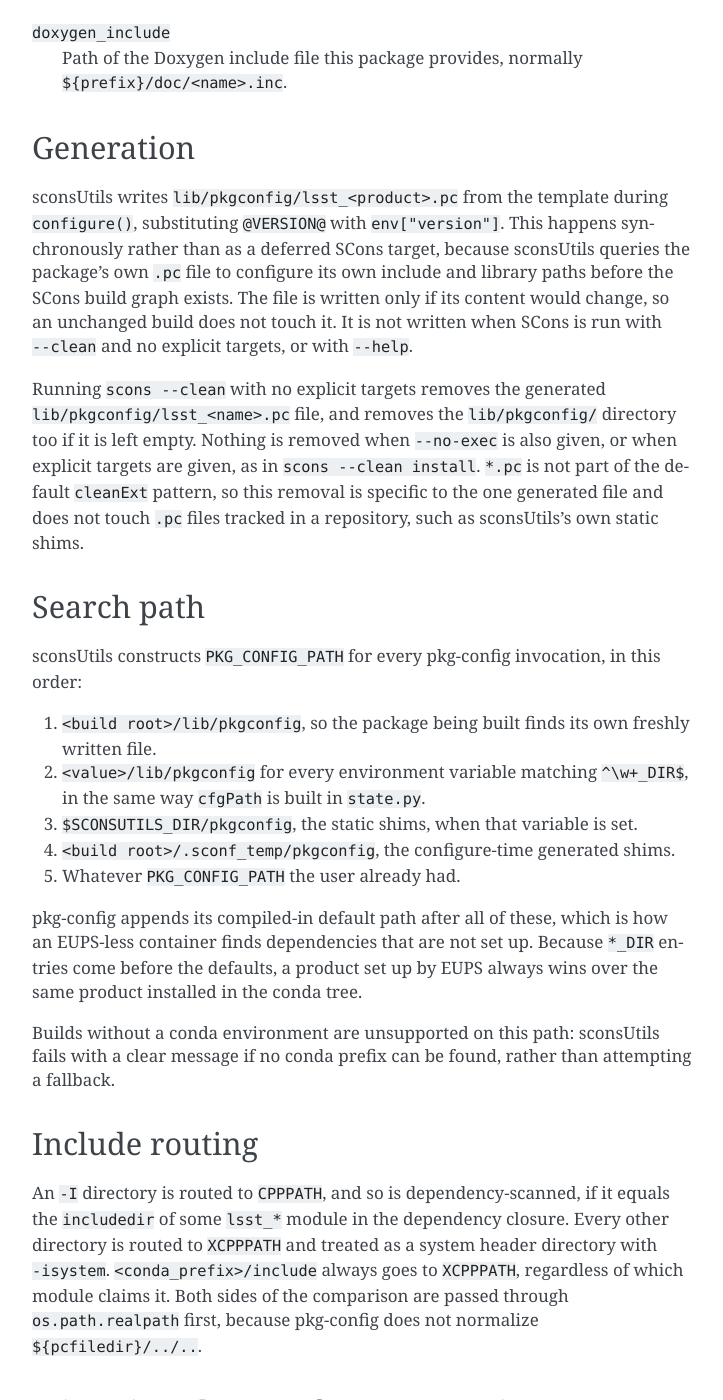
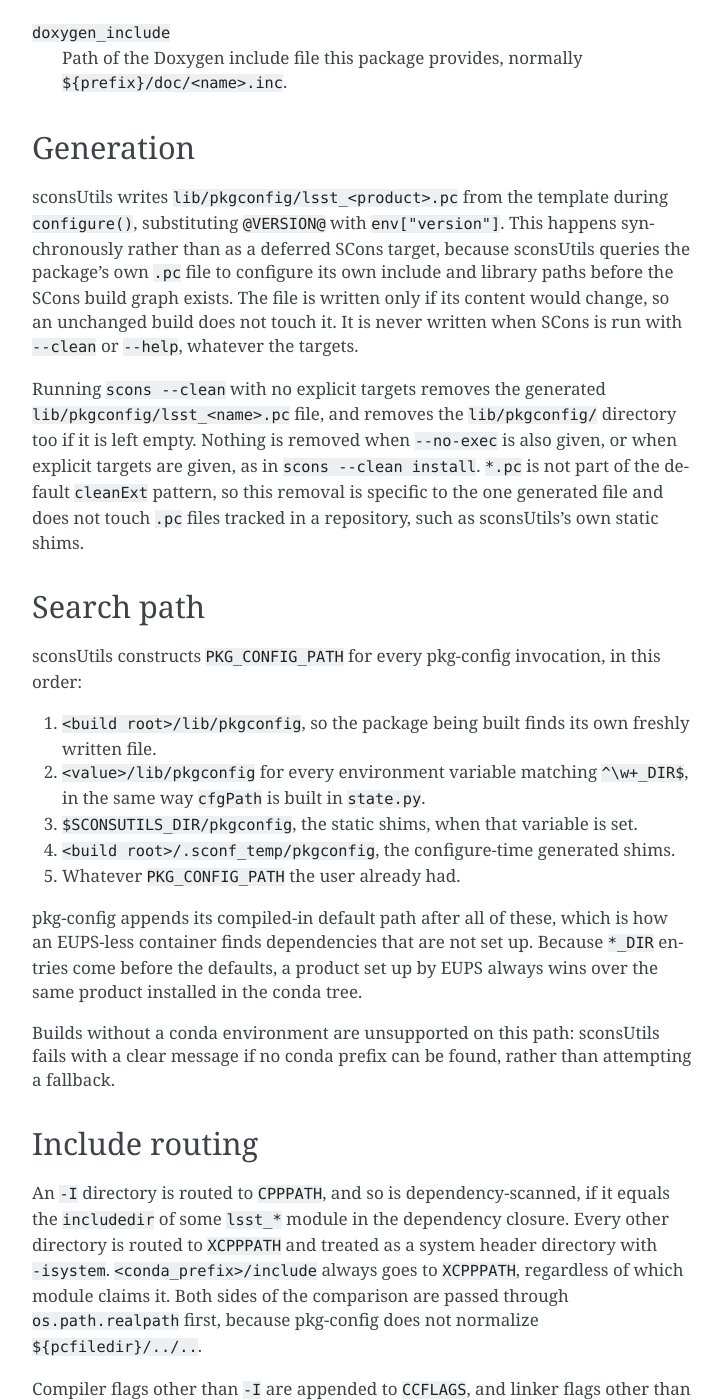
Before and after one commit to lsst/sconsUtils, a Sphinx documentation site: the page built from doc/lsst.sconsUtils/pkgconfig.rst, in a window 1280 px wide and 1400 px high, scrolled down 2023 px. Shown: the whole window, without its empty margins (388-1111 px from the left). Built offline with Sphinx 7.4.7, drawn with Linux system fonts in a browser that asks for light colours; the version number could not be read and is left out; some of the changed text lies outside the part shown.

Commit message:
Correct pkg-config documentation
State that the .pc file is never written under --clean or --help, and
where non -I compiler flags and non -L/-l linker flags go.

```diff
--- a/doc/lsst.sconsUtils/pkgconfig.rst
+++ b/doc/lsst.sconsUtils/pkgconfig.rst
@@ -88,7 +88,7 @@ Generation
 sconsUtils writes ``lib/pkgconfig/lsst_<product>.pc`` from the template during ``configure()``, substituting ``@VERSION@`` with ``env["version"]``.
 This happens synchronously rather than as a deferred SCons target, because sconsUtils queries the package's own ``.pc`` file to configure its own include and library paths before the SCons build graph exists.
 The file is written only if its content would change, so an unchanged build does not touch it.
-It is not written when SCons is run with ``--clean`` and no explicit targets, or with ``--help``.
+It is never written when SCons is run with ``--clean`` or ``--help``, whatever the targets.
 
 Running ``scons --clean`` with no explicit targets removes the generated ``lib/pkgconfig/lsst_<name>.pc`` file, and removes the ``lib/pkgconfig/`` directory too if it is left empty.
 Nothing is removed when ``--no-exec`` is also given, or when explicit targets are given, as in ``scons --clean install``.
@@ -118,6 +118,8 @@ Every other directory is routed to ``XCPPPATH`` and treated as a system header d
 ``<conda_prefix>/include`` always goes to ``XCPPPATH``, regardless of which module claims it.
 Both sides of the comparison are passed through ``os.path.realpath`` first, because pkg-config does not normalize ``${pcfiledir}/../..``.
 
+Compiler flags other than ``-I`` are appended to ``CCFLAGS``, and linker flags other than ``-L`` and ``-l`` are appended to ``LINKFLAGS``.
+
 Migration changes for a converting package
 =============================================
 
```
